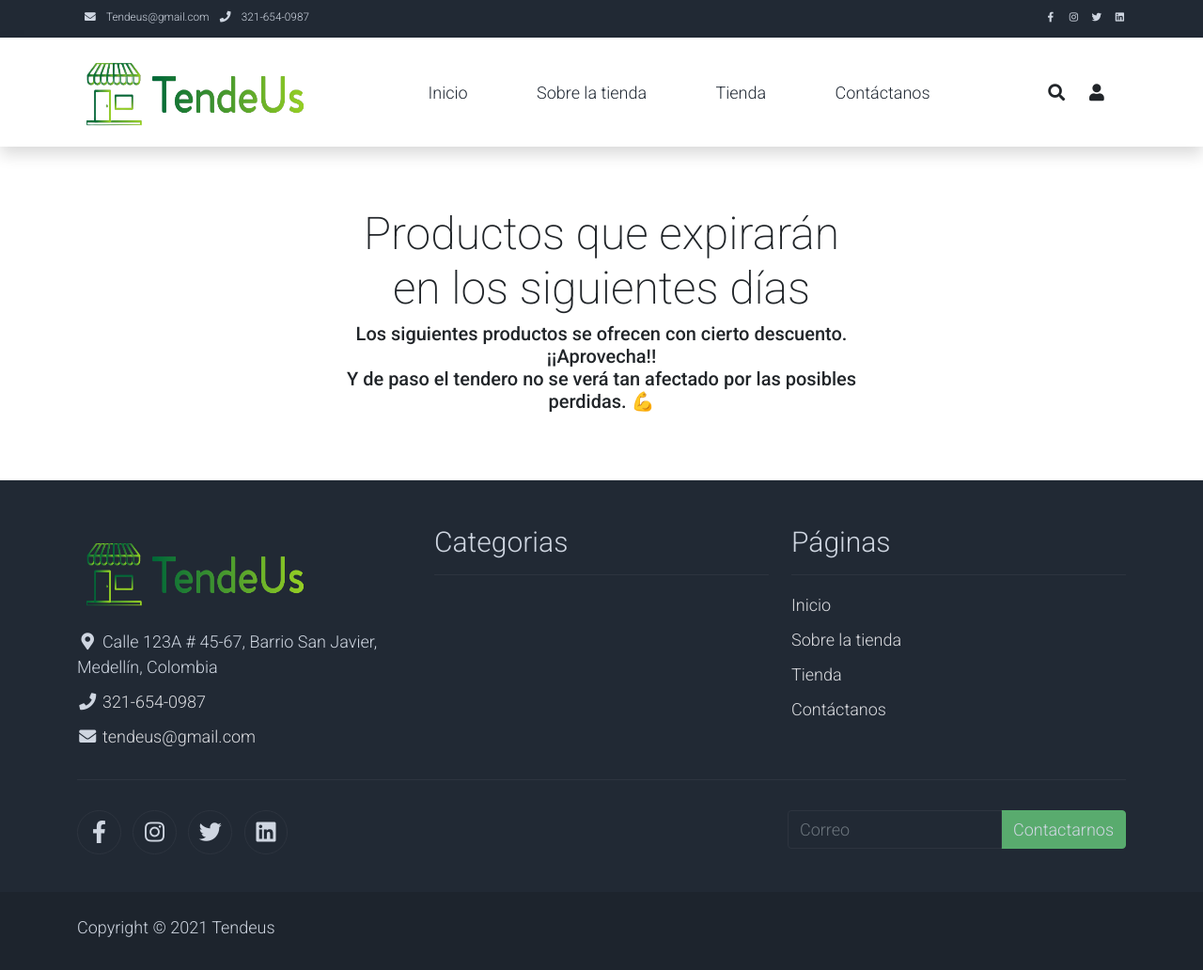
After one commit to Jonathanbees/Integrate-Project, a Django app: page /offers/ in a window 1280 px wide. The commit adds this page. Shown: the whole page at 94% size. Run offline with Django 4.2, Linux system fonts and the light colour scheme; data that the repository does not hold is empty; some libraries are stand-ins or nearby versions.

Commit message:
offers section based on expiring products

```diff
--- /dev/null
+++ b/onlinestore/templates/onlinestore/expiration_offers.html
@@ -0,0 +1,86 @@
+{% extends "onlinestore/template.html" %}
+
+{% load static %}
+
+{% block title %} Ofertas {% endblock %}
+
+{% block content %}
+<!-- Start Content -->
+<div class="container py-5">
+    <div class="row text-center py-3">
+        <div class="col-lg-6 m-auto">
+            <h1 class="h1">Productos que expirarán en los siguientes días</h1>
+            <h5 class="h5y">
+                Los siguientes productos se ofrecen con cierto descuento.
+                ¡¡Aprovecha!!<br>
+                Y de paso el tendero no se verá tan afectado por las posibles perdidas. 💪
+            </h5>
+        </div>
+    </div>
+    <div class="row justify-content-center">
+        <div class="col-lg-9">
+            <div class="row">
+                {% for product in products %}
+                <!--Producto 1-->
+                <div class="col-md-4">
+                    <div class="card mb-4 product-wap rounded-0">
+                        <div class="card rounded-0">
+                            <img class="card-img rounded-0 img-fluid" src="{{ product.image.url }}">
+                            <div
+                                class="card-img-overlay rounded-0 product-overlay d-flex align-items-center justify-content-center">
+                                <!--Botones para implementar después, favoritos, visualizar, carrito-->
+                                <ul class="list-unstyled">
+
+                                    <li><a class="btn btn-success text-white" href="shop-single.html"><i
+                                                class="far fa-heart"></i></a></li>
+                                    <li><a class="btn btn-success text-white mt-2" href="{% url 'product_detail' product.idproduct %}"><i
+                                                class="far fa-eye"></i></a></li>
+                                    <li><a class="btn btn-success text-white mt-2" href="shop-single.html"><i
+                                                class="fas fa-cart-plus"></i></a></li>
+                                </ul>
+                            </div>
+                        </div>
+                        <div class="card-body">
+                            {% if product.next_to_expire %}
+                            <p
+                                class="text-success text-right"
+                                style="text-align: end;">
+                                <i class="fas fa-exclamation-triangle"></i> Expira en {{product.next_to_expire.0}} días
+                        </p>
+                            <h6 class="text-succes text-right d-flex justify-content-between"><span style="text-align: right; text-decoration:line-through">${{product.sale_price}}</span><span class="float-left;"style="color:#56ae6c; font-weight: 700;">${{product.next_to_expire.1}}</span class="float-right"></h6>
+                            {% else %}
+                            <h6 class="text-success text-right mb-0" style="color:#56ae6c; text-align: end;"> ${{ product.sale_price }}</h6>
+                            {% endif %}
+                            <a href="{% url 'product_detail' product.idproduct %}" class="h3 text-decoration-none">{{ product.name }}</a>
+                            <ul class="w-100 list-unstyled d-block justify-content-between mb-1 mt-1">
+                                <li hidden><strong>{{ product.category_idcategory }}</strong></li>
+                                <li><b>Marca: </b><span style="text-transform: capitalize;">{{ product.brand }}</span></li>
+
+                                <li class="pt-2">
+                                    <span class="product-color-dot color-dot-red float-left rounded-circle ml-1"></span>
+                                    <span
+                                        class="product-color-dot color-dot-blue float-left rounded-circle ml-1"></span>
+                                    <span
+                                        class="product-color-dot color-dot-black float-left rounded-circle ml-1"></span>
+                                    <span
+                                        class="product-color-dot color-dot-light float-left rounded-circle ml-1"></span>
+                                    <span
+                                        class="product-color-dot color-dot-green float-left rounded-circle ml-1"></span>
+                                </li>
+                            </ul>
+                            <p class="mb-0 text-right" style="color: #56ae6c;"><strong>Cantidad: </strong>{{ product.available_quantity }}</p>
+                        </div>
+                    </div>
+                </div>
+                <!--Finaliza producto 1-->
+                {% endfor %}
+            </div>
+        </div>
+    </div>
+</div>
+<!-- End Content -->
+<!-- Start Brands -->
+<!--End Brands-->
+{% endblock %}
+
+</html>
--- a/onlinestore/templates/onlinestore/product_detail.html
+++ b/onlinestore/templates/onlinestore/product_detail.html
@@ -8,8 +8,8 @@
 <body>
     <div class="card mb-3">
         <div class="row g-0 justify-content-center">
-            <div class="col-md-4" style="border: 4px solid  #59ab6e; max-height: 1300px;">
-                <img src="{{ product.image.url }}" class="rounded-start" style=" max-width: 100%; padding: 20px;" alt="...">
+            <div class="col-md-4 d-flex align-items-center" style="border: 4px solid  #59ab6e; max-height: 1300px;">
+                <img src="{{ product.image.url }}" class="rounded-start" style=" width: 100%; padding: 20px;" alt="...">
             </div>
             <div class="col-md-8 border" style="max-width: 400px; ">
                 <div class="card-body">
--- a/onlinestore/templates/onlinestore/template.html
+++ b/onlinestore/templates/onlinestore/template.html
@@ -3,11 +3,13 @@
 <html lang="en">
 
 <head>
+    <link rel="icon" type="image/png" href="{% static 'assets/img/t_icon2rb.png' %}">
     <title>{%block title %} {% endblock %}</title>
     <meta charset="utf-8">
     <meta name="viewport" content="width=device-width, initial-scale=1">
 
     <link rel="apple-touch-icon" href="{% static 'assets/img/apple-icon.png' %}">
+
     <!--
     <link rel="shortcut icon" type="{% static 'image/x-icon' %}" href="{% static 'assets/img/favicon.ico' %}">
     -->
@@ -56,10 +58,8 @@ https://templatemo.com/tm-559-zay-shop
     <!-- Header -->
     <nav class="navbar navbar-expand-lg navbar-light shadow">
         <div class="container d-flex justify-content-between align-items-center">
+            <img src="{% static 'assets/img/tendeus.png' %}" width="250" height="100" alt="Brand Icon">
 
-            <a class="navbar-brand text-success logo h1 align-self-center" href="{% url 'index' %}">
-                TendeUs
-            </a>
 
             <button class="navbar-toggler border-0" type="button" data-bs-toggle="collapse" data-bs-target="#templatemo_main_nav" aria-controls="navbarSupportedContent" aria-expanded="false" aria-label="Toggle navigation">
                 <span class="navbar-toggler-icon"></span>
@@ -167,7 +167,7 @@ https://templatemo.com/tm-559-zay-shop
             <div class="row">
 
                 <div class="col-md-4 pt-5">
-                    <h2 class="h2 text-success border-bottom pb-3 border-light logo">TendeUs</h2>
+                    <img src="{% static 'assets/img/tendeus.png' %}" width="250" height="100" alt="Brand Icon">
                     <ul class="list-unstyled text-light footer-link-list">
                         <li>
                             <i class="fas fa-map-marker-alt fa-fw"></i>
--- a/onlinestore/views.py
+++ b/onlinestore/views.py
@@ -67,6 +67,18 @@ def shop(request):
     expiring_products(products)
     return render(request,'onlinestore/shop.html', {'products': products, 'categories':categories,'allcategories':categories})
 
+def expiration_offers(request):
+    products = Product.objects.order_by('expiration_date')
+    categories = Category.objects.order_by('name')
+    expiring_products(products)
+    exp_prod=[]
+    for p in products:
+        if p.next_to_expire:
+            exp_prod.append(p)
+    return render(request,'onlinestore/expiration_offers.html', {'products': exp_prod, 'categories':categories})
+
+
+
 
 #Función para filtrar por categorias
 def category(request, category_id):
--- a/proyecto/settings.py
+++ b/proyecto/settings.py
@@ -57,10 +57,10 @@ JAZZMIN_SETTINGS = {
     "site_brand": "Admin",
 
     # Logo to use for your site, must be present in static files, used for brand on top left
-    "site_logo": "assets/img/Tendeus.png",
+    "site_logo": "assets/img/tendeus.png",
 
     # Logo to use for your site, must be present in static files, used for login form logo (defaults to site_logo)
-    "login_logo": "assets/img/Tendeus.png",
+    "login_logo": "assets/img/tendeus.png",
 
     "changeform_format": "horizontal_tabs",
 
--- a/proyecto/urls.py
+++ b/proyecto/urls.py
@@ -34,6 +34,7 @@ urlpatterns = [
     path('category/<int:category_id>/',views.category , name='category'),
     path('product/<int:product_id>/', views.product_detail, name='product_detail'),
     path('accounts/', include('accounts.urls')),
+    path('offers/', views.expiration_offers,name='offers')
 ]
 urlpatterns += staticfiles_urlpatterns()
 
--- a/static/assets/css/templatemo.css
+++ b/static/assets/css/templatemo.css
@@ -115,6 +115,7 @@ body, ul, li, p, a, label, input, div {
   opacity: 1;
 }
 /* Carousel Hero */
+
 #template-mo-zay-hero-carousel .carousel-indicators li {
   margin-top: -50px;
   background-color: #59ab6e;
```
Also changed, not shown: accounts/templates/account.html (+2 -6 lines), onlinestore/templates/onlinestore/index.html (+9 -4 lines), static/assets/css/templatemo.min.css, static/assets/img/Tendeus.png, static/assets/img/Tendeus2 (2).png (added), static/assets/img/t_icon.png (added), static/assets/img/t_icon2rb.png (added), static/assets/img/tendeus_icon.png (added).
